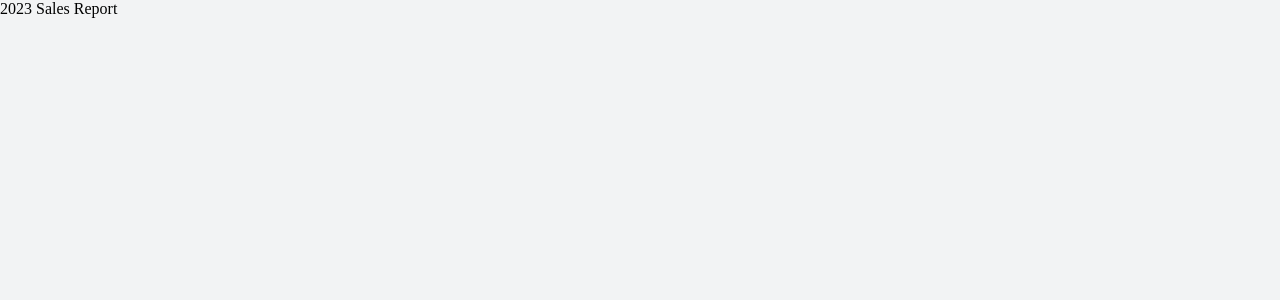
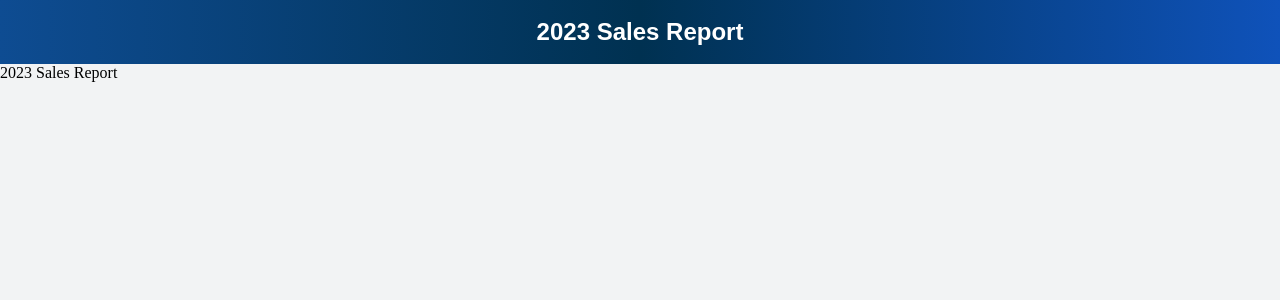
Before and after one commit to gabriel-ataidev/sales-report, an Angular app: page / in a window 1280 px wide. Shown: the top 300 px of the page. Built offline with nearby package versions, Linux system fonts and the light colour scheme.

Commit message:
feat: nav bar

```diff
--- a/src/app/app.component.html
+++ b/src/app/app.component.html
@@ -1,4 +1,7 @@
 <main class="main">
+  <nav id="nav">
+    <span> {{ title }} </span>
+  </nav>
   <div class="content">
     <p>{{ title }}</p>
   </div>
--- a/src/app/app.component.sass
+++ b/src/app/app.component.sass
@@ -0,0 +1,9 @@
+
+#nav
+    display: flex
+    justify-content: center
+    align-items: center
+    background: linear-gradient(90deg, #0e4c92, #003151, #0f52ba)
+    height: 64px
+    color: #fff
+    font: 900 24px sans-serif
--- a/src/index.html
+++ b/src/index.html
@@ -11,6 +11,8 @@
       margin: 0;
       padding: 0;
       box-sizing: border-box;
+    }
+    body {
       background-color: #f2f3f4
     }
   </style>
```
